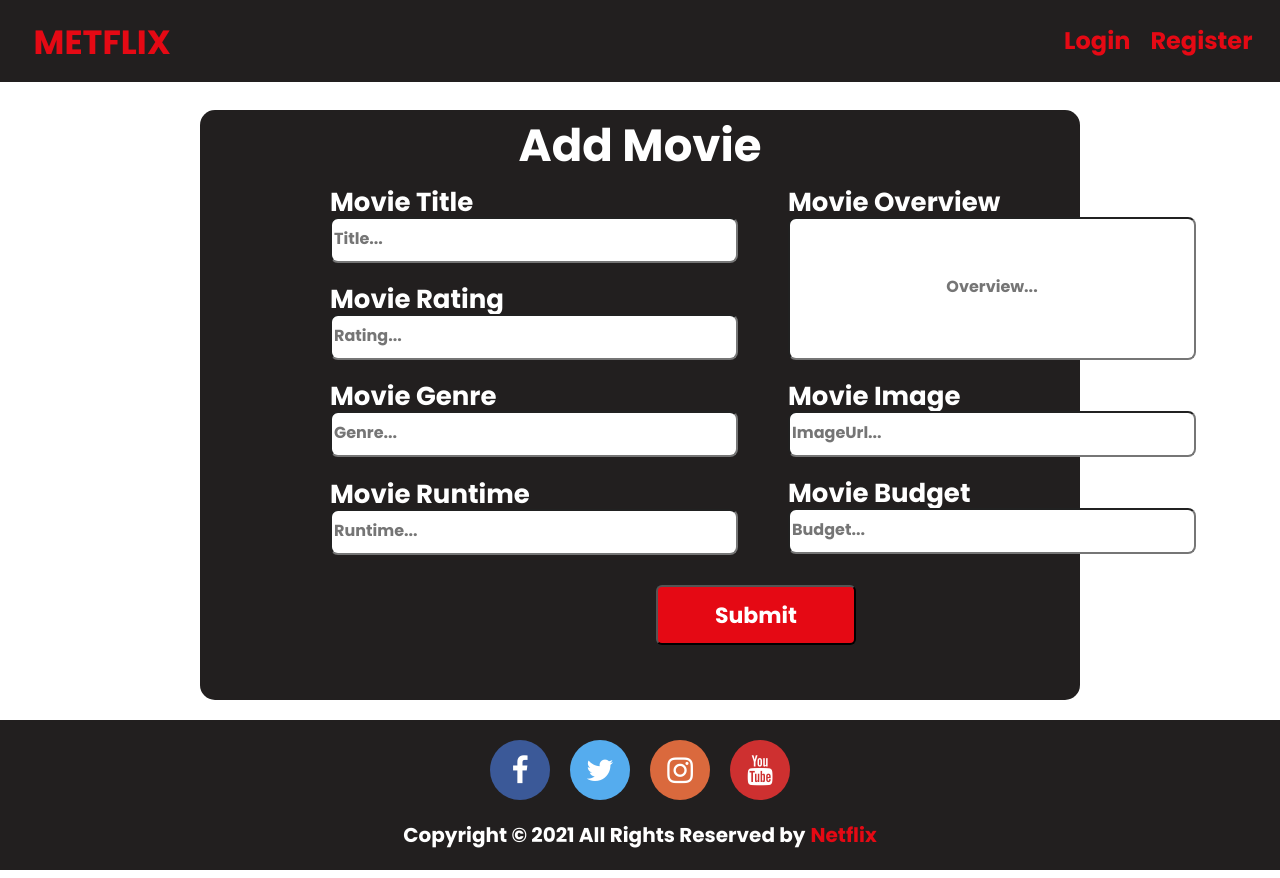
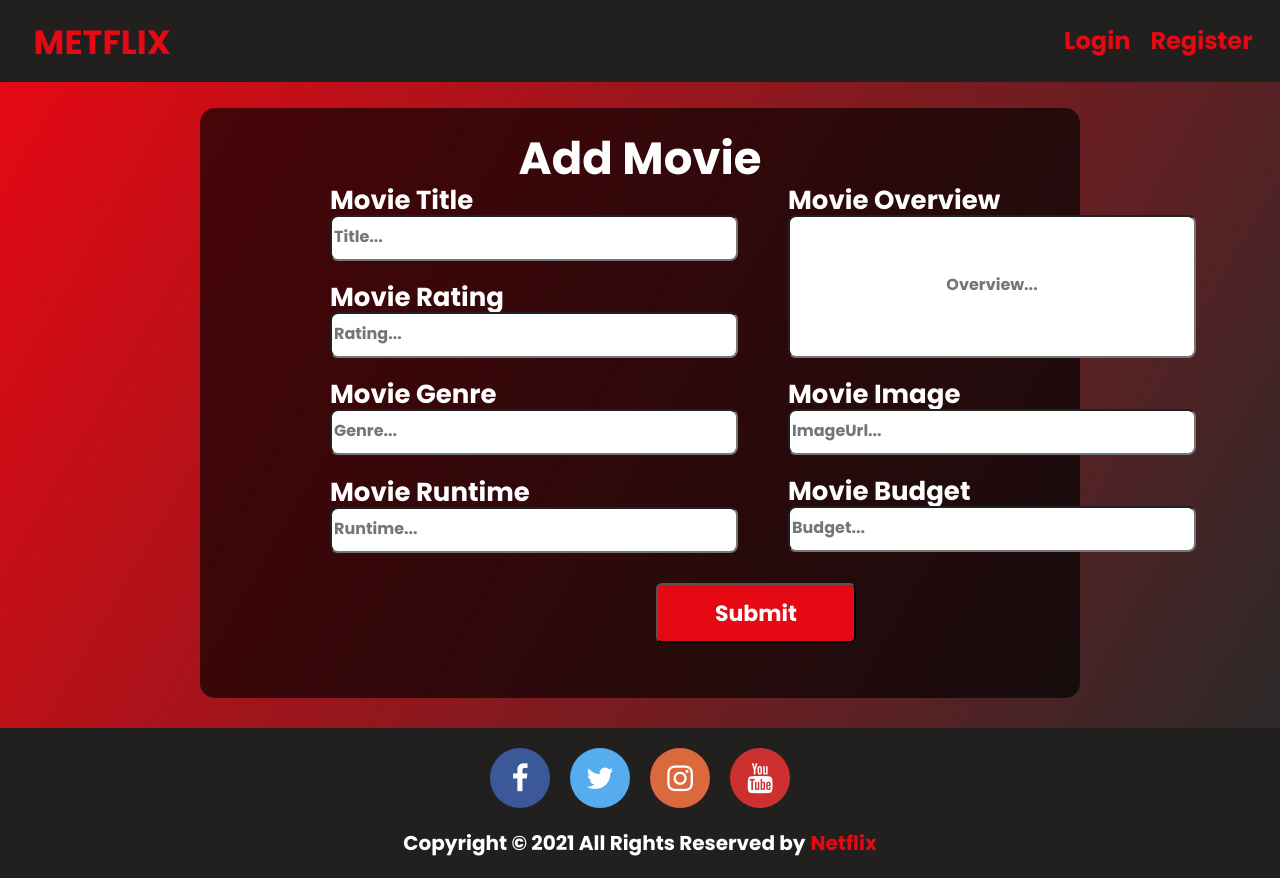
Before and after one commit to vladimir290702/react-app, a React (Create React App) app: page /add-movie in a window 1280 px wide. Built offline with nearby package versions, Linux system fonts and the light colour scheme; no server answers.

Commit message:
create Add Movie logic

```diff
--- a/src/components/AddMovie/AddMovie.css
+++ b/src/components/AddMovie/AddMovie.css
@@ -1,12 +1,15 @@
 .add_movie_wrapper {
-    color: white;
+    color: rgb(255, 255, 255);
+    background: linear-gradient(-60deg, rgb(44, 41, 41), #e50914);
+    padding-top: 40px;
+    padding-bottom: 20px;
 }
 
 .add_movie_form {
     display: flex;
-    background: #221F1F;
+    background: rgba(0, 0, 0, 0.65);
     border-radius: 15px;
-    margin: 20px 200px;
+    margin: 10px 200px;
     padding: 55px 130px;
 }
 
@@ -18,8 +21,8 @@
 .form_title {
     text-align: center;
     font-size: 45px;
-    margin-top: 30px;
-    margin-bottom: -90px;
+    margin-top: 3px;
+    margin-bottom: -95px;
 }
 
 .left_movie_section {
@@ -43,11 +46,11 @@
     border-radius: 8px;
 }
 
-.form-control::-webkit-input-placeholder{
+.form-control::-webkit-input-placeholder {
     font-size: 16px;
 }
 
-.form-control_special::-webkit-input-placeholder{
+.form-control_special::-webkit-input-placeholder {
     font-size: 16px;
     text-align: center;
 }
--- a/src/components/AddMovie/AddMovie.js
+++ b/src/components/AddMovie/AddMovie.js
@@ -1,14 +1,43 @@
-import './AddMovie.css'
+import './AddMovie.css';
+import { useAuth } from '../../contexts/authContext';
+import addMovie from '../../services/addMovieService';
+import { useNavigate } from 'react-router-dom';
 
 function AddMovie() {
+    const navigate = useNavigate();
+    const { currentUser } = useAuth();
+    let email;
 
+    if (currentUser) {
+        email = currentUser.email;
+    }
+
+    const onCreateMovie = (e) => {
+        e.preventDefault();
+
+        let formData = new FormData(e.currentTarget);
+
+        let name = formData.get('title');
+        let rating = formData.get('rating');
+        let genre = formData.get('genre');
+        let runtime = formData.get('runtime');
+        let overview = formData.get('overview');
+        let imageUrl = formData.get('imageUrl');
+        let budget = formData.get('budget');
+
+        let movieData = {
+            creator: email, name, rating, genre, runtime, overview, imageUrl, budget
+        }
+
+        addMovie(movieData);
+
+        navigate('/');
+    }
 
     return (
         <div className='add_movie_wrapper'>
             <h1 className='form_title'>Add Movie</h1>
-
-            <form action="" className="add_movie_form">
-
+            <form action="" id="add_movie_form" className="add_movie_form" onSubmit={onCreateMovie}>
                 <div className="left_movie_section">
                     <div>
                         <h1 >Movie Title</h1>
@@ -43,7 +72,7 @@ function AddMovie() {
                             type="text"
                             className="form-control"
                             placeholder="Runtime..."
-                            name="title"
+                            name="runtime"
                         />
                     </div>
                 </div>
@@ -55,7 +84,7 @@ function AddMovie() {
                             type="text"
                             className="form-control_special"
                             placeholder="Overview..."
-                            name="title"
+                            name="overview"
                         />
                     </div>
                     <div>
@@ -64,7 +93,7 @@ function AddMovie() {
                             type="text"
                             className="form-control"
                             placeholder="ImageUrl..."
-                            name="title"
+                            name="imageUrl"
                         />
                     </div>
                     <div>
@@ -73,7 +102,7 @@ function AddMovie() {
                             type="text"
                             className="form-control"
                             placeholder="Budget..."
-                            name="title"
+                            name="budget"
                         />
                     </div>
                 </div>
--- a/src/components/AllMovies/MovieCard.js
+++ b/src/components/AllMovies/MovieCard.js
@@ -10,6 +10,7 @@ function MovieCard({ title, endpoint, isLarge }) {
             let response = await fetch(endpoint);
             let data = await response.json();
             setMovies(data.results);
+            console.log(data);
             return data;
         }
         fetchData();
--- /dev/null
+++ b/src/services/addMovieService.js
@@ -0,0 +1,17 @@
+const baseUrl = `https://movies-fd812-default-rtdb.europe-west1.firebasedatabase.app`;
+
+const addMovie = async (movieData) => {
+    let response = await fetch(`${baseUrl}/movies.json`, {
+        method: 'POST',
+        headers: {
+            'content-type': 'application/json',
+        },
+        body: JSON.stringify(movieData)
+    })
+
+    console.log(response);
+
+    return response;
+}
+
+export default addMovie;
```
